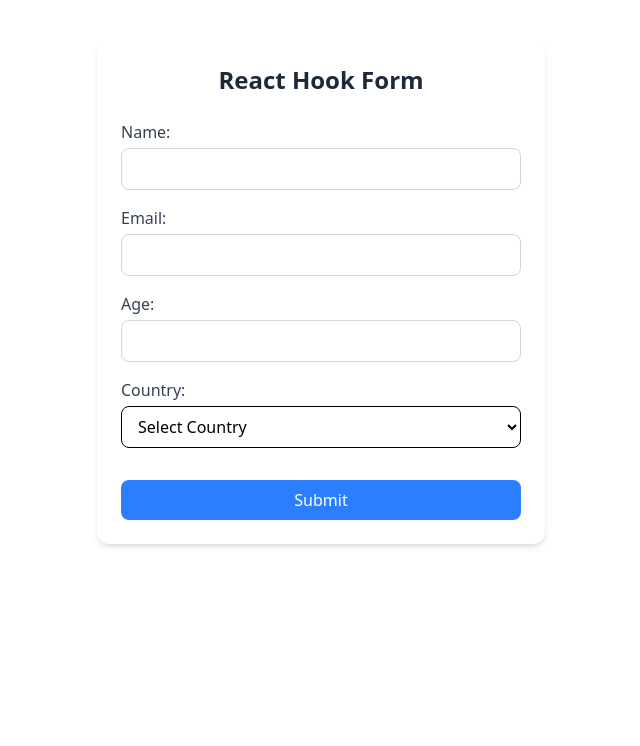
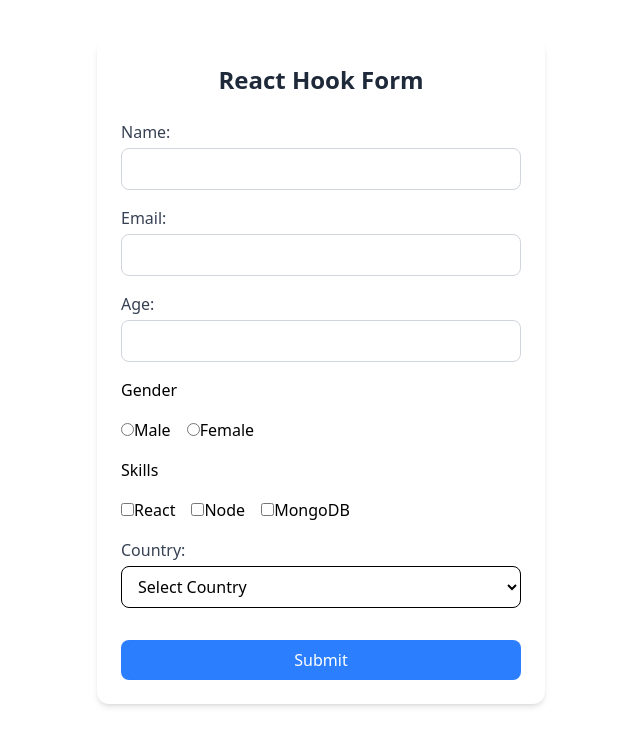
Before and after one commit to iahmadiqbal/react-hook-form-pro, a React (Vite) app: page / in a window 1280 px wide. Shown: the top 746 px of the page, without its empty margins (319-959 px from the left). Built offline with nearby package versions, Linux system fonts and the light colour scheme.

Commit message:
Add gender and skills fields with watch and useEffect integration

```diff
--- a/src/components/ReactHookForm.jsx
+++ b/src/components/ReactHookForm.jsx
@@ -1,17 +1,27 @@
 import { useForm } from "react-hook-form";
+import { useEffect } from "react";
 
 const ReactHookForm = () => {
   const {
     register,
     handleSubmit,
     formState: { errors },
+    watch,
   } = useForm();
 
   const onSubmit = (data) => {
     console.log(data);
   };
 
+  // const watchName = watch(["name", "email", "age"]);
+  const WatchName = watch();
+
+  useEffect(() => {
+    console.log(WatchName);
+  }, [WatchName]);
   return (
+    <>
+      {/* <p className="text-red-500">{JSON.stringify(WatchName)}</p> */}
       <div className="max-w-md mx-auto mt-10 p-6 bg-white rounded-xl shadow-md">
         <h1 className="text-2xl font-bold mb-6 text-center text-gray-800">
           React Hook Form
@@ -31,7 +41,9 @@ const ReactHookForm = () => {
                 required: "Name is required",
               })}
             />
-          {errors.name && <p className="text-red-500">{errors.name.message}</p>}
+            {errors.name && (
+              <p className="text-red-500">{errors.name.message}</p>
+            )}
           </div>
 
           {/* EMAIL */}
@@ -81,6 +93,61 @@ const ReactHookForm = () => {
             {errors.age && <p className="text-red-500">{errors.age.message}</p>}
           </div>
 
+          {/* To check the Gender */}
+          <label className="font-medium" htmlFor="gender">
+            Gender
+          </label>
+
+          <div className="flex gap-4">
+            <label htmlFor="male">
+              <input
+                type="radio"
+                value="male"
+                {...register("gender", { required: true })}
+              />
+              Male
+            </label>
+
+            <label htmlFor="female">
+              <input type="radio" value="female" {...register("gender")} />
+              Female
+            </label>
+          </div>
+
+          {errors.gender && <p className="text-red-500">Gender is required</p>}
+
+          {/* To check the Skills */}
+          <label className="font-medium" htmlFor="skills">
+            Skills
+          </label>
+
+          <div className="flex gap-4">
+            <label htmlFor="skills">
+              <input
+                type="checkbox"
+                value="React"
+                {...register("skills", {
+                  required: "At least one skill is required",
+                })}
+              />
+              React
+            </label>
+
+            <label htmlFor="skills">
+              <input type="checkbox" value="Node" {...register("skills")} />
+              Node
+            </label>
+
+            <label htmlFor="skills">
+              <input type="checkbox" value="MongoDB" {...register("skills")} />
+              MongoDB
+            </label>
+          </div>
+
+          {errors.skills && (
+            <p className="text-red-500">{errors.skills.message}</p>
+          )}
+
           {/* COUNTRY */}
           <div className="flex flex-col">
             <label htmlFor="country" className="mb-1 font-medium text-gray-700">
@@ -112,6 +179,7 @@ const ReactHookForm = () => {
           </button>
         </form>
       </div>
+    </>
   );
 };
 
```
Lines whose indentation alone changed are shown as unchanged.
